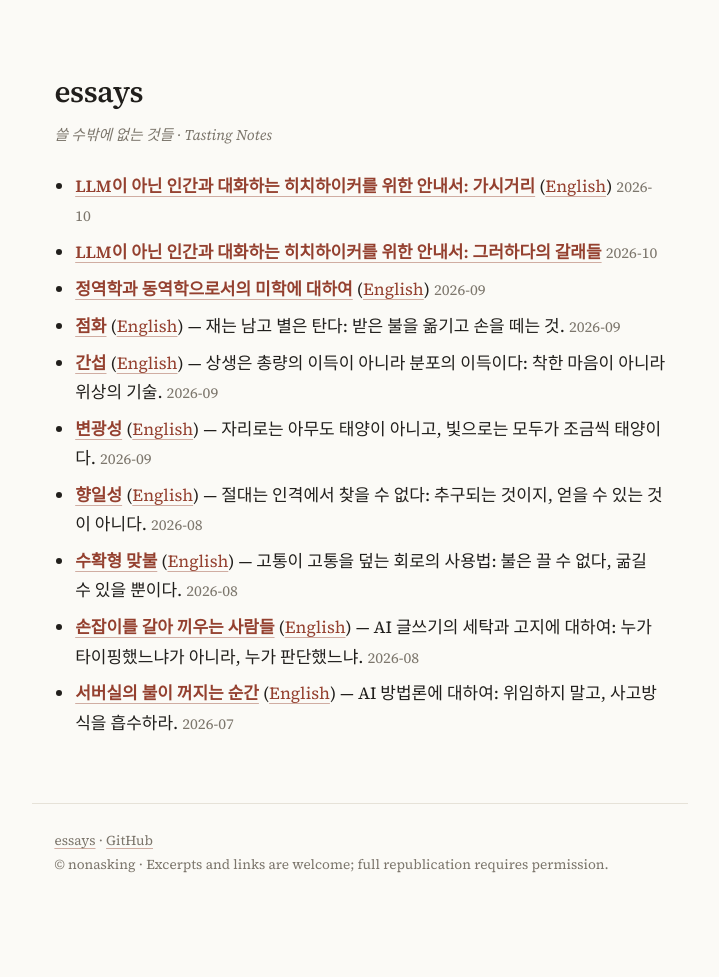
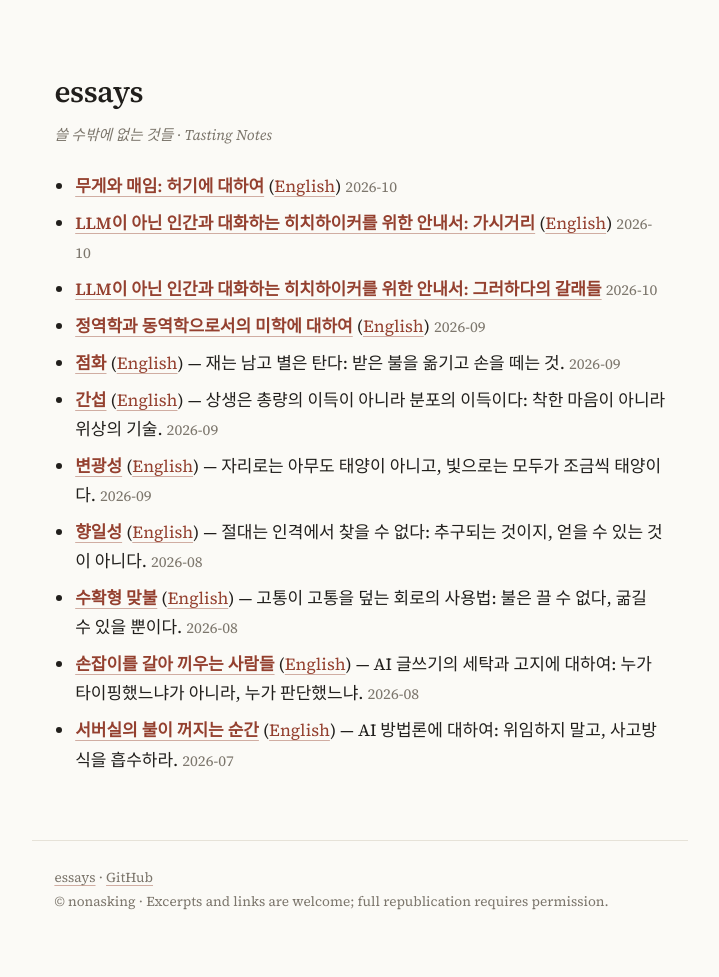
Before and after one commit to nonasking/essays, a Jekyll site: the page built from index.md, in a window 1280 px wide. Shown: the whole page, without its empty margins (280-999 px from the left). Built offline with Jekyll 4.4.1, drawn with Linux system fonts in a browser that asks for light colours; before the commit the page ends 940 px from its top, so only the background shows below that.

Commit message:
Weight and Ties: restore listing entries without summary
Co-Authored-By: Claude Opus 5.5 <noreply@anthropic.com>
Claude-Session: https://claude.ai/code/session_01761YbdfwLqfojnJWnXHuHc

```diff
--- a/index.md
+++ b/index.md
@@ -8,6 +8,7 @@ description: 쓸 수밖에 없는 것들 · Tasting Notes
 
 <small>*쓸 수밖에 없는 것들 · Tasting Notes*</small>
 
+- **[무게와 매임: 허기에 대하여](./weight-and-ties/)** ([English](./weight-and-ties/en/)) <small>2026-10</small>
 - **[LLM이 아닌 인간과 대화하는 히치하이커를 위한 안내서: 가시거리](./visibility/)** ([English](./visibility/en/)) <small>2026-10</small>
 - **[LLM이 아닌 인간과 대화하는 히치하이커를 위한 안내서: 그러하다의 갈래들](./ways-of-saying-so/)** <small>2026-10</small>
 - **[정역학과 동역학으로서의 미학에 대하여](./statics-and-dynamics/)** ([English](./statics-and-dynamics/en/)) <small>2026-09</small>
```
Also changed, not shown: README.md.
